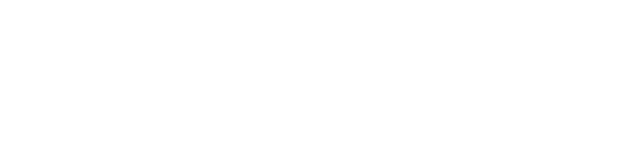
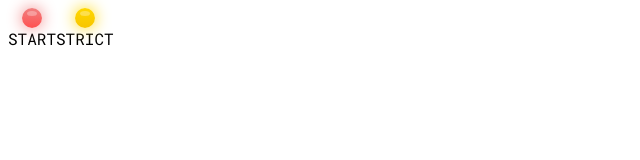
Before and after one commit to alexisnotalexa/Simon-Game, a plain HTML site: page index.html in a window 1280 px wide. Shown: the whole page, without its empty margins (0-640 px from the left). Drawn offline with Linux system fonts and the light colour scheme.

Commit message:
created control buttons + added styling

```diff
--- a/index.html
+++ b/index.html
@@ -5,7 +5,20 @@
   <link rel="stylesheet" type="text/css" href="styles.css">
 </head>
 <body>
-
+  <div class="controls">
+    <div class="controls__group">
+      <button class="btn red red--active">
+        <div class="btn-shine"></div>
+      </button>
+      <span>START</span>
+    </div>
+    <div class="controls__group">
+      <button class="btn yellow yellow--active">
+        <div class="btn-shine"></div>
+      </button>
+      <span>STRICT</span>
+    </div>
+  </div>
   <script src="main.js"></script>
 </body>
 </html>
--- a/styles.css
+++ b/styles.css
@@ -0,0 +1,45 @@
+@import url('https://fonts.googleapis.com/css?family=Roboto+Mono');
+.btn, .btn:focus {
+  position: relative;
+  border: 0;
+  border-radius: 50%;
+  width: 20px;
+  height: 20px;
+  outline: 0;
+}
+
+.btn:active  {
+  transform: translateY(-1px);
+}
+
+.btn-shine {
+  background-color: rgba(255,255,255,0.3);
+  border-radius: 50%;
+  position: absolute;
+  top: 3px;
+  left: 5px;
+  height: 5px;
+  width: 10px;
+}
+
+.red { background: linear-gradient(lightcoral, #ff5050); }
+.red:hover { background: #de4646; }
+.red--active { box-shadow: 0 0 1rem lightcoral; }
+
+.yellow { background: linear-gradient(#ffd700, #f7c500); }
+.yellow:hover { background: #e1a900; }
+.yellow--active { box-shadow: 0 0 1rem gold; }
+
+.controls {
+  display: flex;
+}
+
+.controls__group {
+  display: flex;
+  flex-direction: column;
+  align-items: center;
+}
+
+.controls__group > span {
+  font-family: 'Roboto Mono', monospace;
+}
```
